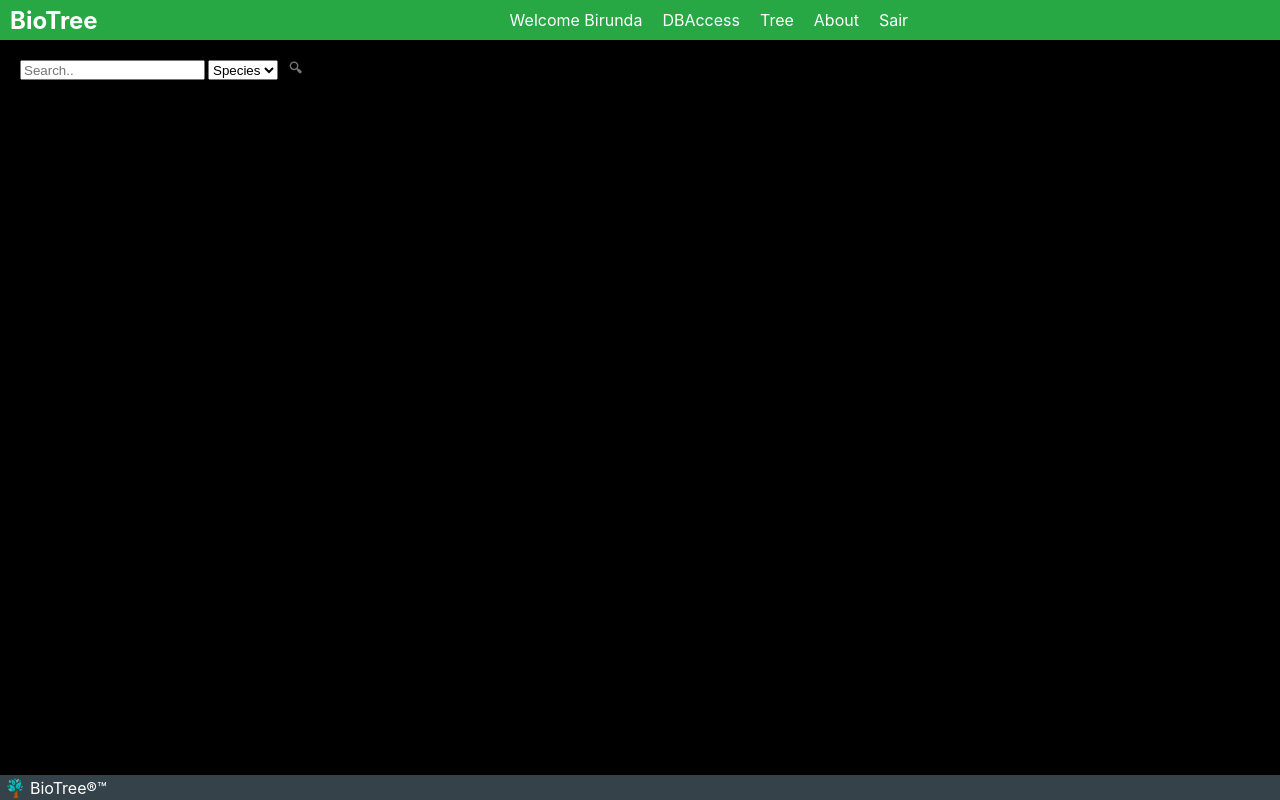
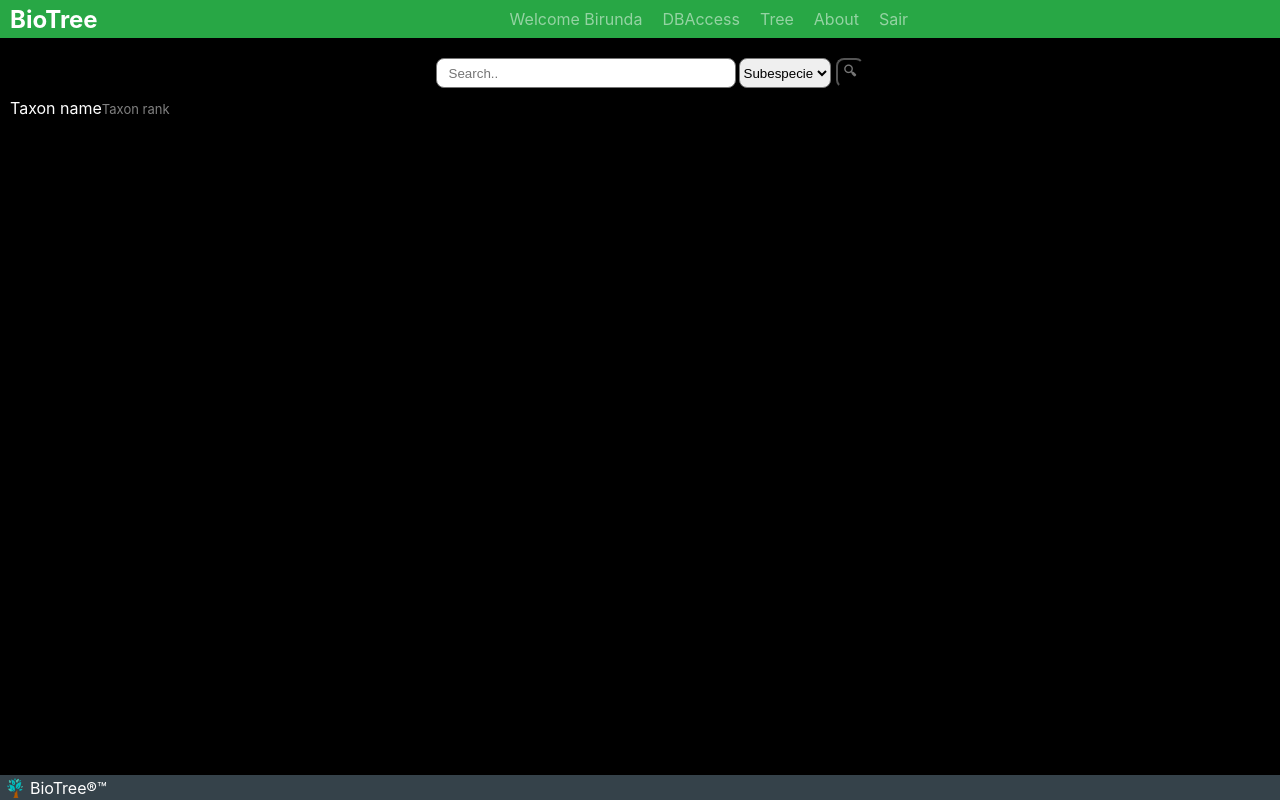
Before and after one commit to Birunda3000/BioTree-front-end, a React (Create React App) app in the folder bio_tree_front_end/: page / in a window 1280 px wide. Built offline with nearby package versions, Linux system fonts and the light colour scheme.

Commit message:
creating the search bar

```diff
--- a/bio_tree_front_end/src/App.css
+++ b/bio_tree_front_end/src/App.css
@@ -1,6 +1,8 @@
 .main {
     height: 100%;
+    width: 100%;
     background-color: black;
     display: flex;
+    flex-direction: column;
 
 }
--- a/bio_tree_front_end/src/App.js
+++ b/bio_tree_front_end/src/App.js
@@ -3,6 +3,7 @@ import './App.css';
 import Navbar from './components/navbar/navbar';
 import Footer from './components/footer/footer';
 import SearchBar from './components/search_bar/search_bar';
+import TaxonCard from './components/taxon_card/taxon_card';
 
 const App = () => {
   return (
@@ -10,6 +11,7 @@ const App = () => {
       <Navbar />
       <main className='main'>
         <SearchBar />
+        <TaxonCard />
       </main>
       <Footer />
     </>
--- a/bio_tree_front_end/src/components/navbar/navbar.css
+++ b/bio_tree_front_end/src/components/navbar/navbar.css
@@ -1,10 +1,12 @@
 /* navbar.css */
 
 .navbar {
+    position: relative;
     display: flex;
     align-items: center;
     background-color: #28a745;
     height: 5%;
+    min-height: 30px;
     width: 100%;
   }
   .navbar:hover {
@@ -18,26 +20,6 @@
     font-weight: bold;
     color: #fff;
   }
-  .navbar-brand::before {
-    transform: scaleX(0);
-    transform-origin: bottom right;
-  }
-  .navbar-brand:hover::before {
-    transform: scaleX(1);
-    transform-origin: bottom left;
-  }
-  .navbar-brand::before {
-    content: " ";
-    height: 100%;
-    max-width: 108px;
-    display: block;
-    position: absolute;
-    top: 0; right: 0; bottom: 0; left: 0;
-    inset: 0 0 0 0;
-    background: #031302;
-    z-index: -1;
-    transition: transform .3s ease;
-  }
 
   .nav-links {
     list-style: none;
@@ -49,13 +31,17 @@
 
   .nav-item {
     margin: 0;
+    /* color: #ffffff80; */
+
   }
 
   .nav-link {
+    opacity: 0.5;
     font-size: 16px;
     color: #fff;
     text-decoration: none;
+    transition: .1s;
   }
   .nav-link:hover {
-    color: #0c1f03;
+    opacity: 1;
   }
--- a/bio_tree_front_end/src/components/search_bar/search_bar.css
+++ b/bio_tree_front_end/src/components/search_bar/search_bar.css
@@ -1,18 +1,24 @@
 .search-bar{
+    --height: 30px;
     display: flex;
     align-items: center;
     justify-content: center;
-    height: 20px;
+    height: var(--height);
     margin: 20px 0px 0px 20px;
 }
 
 .search-text{
     height: 100%;
+    width: 300px;
+    padding-left: 12px;
+    border-radius: 8px;
+    border: 1px solid #757575;
 }
 
 .search-select{
     height: 100%;
     margin-left: 3px;
+    border-radius: 8px;
 }
 
 .search-button{
@@ -21,13 +27,14 @@
     justify-content: center;
     align-items: center;
     height: 100%;
-    border: unset;
+    /* border: unset; */
     color: #757575;
     cursor: pointer;
     font-weight: bold;
     margin-left: 5px;
     outline: none;
     transition: all 450ms cubic-bezier(0.23, 1, 0.32, 1) 0ms;
+    border-radius: 8px;
 }
 
 .search-button:hover{
--- a/bio_tree_front_end/src/components/search_bar/search_bar.js
+++ b/bio_tree_front_end/src/components/search_bar/search_bar.js
@@ -8,8 +8,9 @@ function SearchBar() {
                 <input className="search-text" type="text" placeholder="Search..">
                 </input>
                 <select className="search-select">
-                    <option value="name">Species</option>
-                    <option value="id">Gender</option>
+                    <option value="Subespecie">Subespecie</option>
+                    <option value="Species">Species</option>
+                    <option value="Gender">Gender</option>
                 </select>
                 <button className="search-button"
                 type="submit">🔍︎</button>
--- /dev/null
+++ b/bio_tree_front_end/src/components/taxon_card/taxon_card.css
@@ -0,0 +1,18 @@
+.taxon-card{
+    margin: 10px;
+    display: flex;
+}
+
+.taxon-card-header{
+    gap: 3px;
+}
+
+.taxon-name{
+    color: #fff;
+    font-size: big;
+}
+
+.taxon-commom-name{
+    color: grey;
+    font-size: small;
+}
--- /dev/null
+++ b/bio_tree_front_end/src/components/taxon_card/taxon_card.js
@@ -0,0 +1,17 @@
+import React from "react";
+import "./taxon_card.css";
+
+function TaxonCard() {
+    return (
+        <>
+            <div className="taxon-card">
+                <div className="taxon-card-header">
+                    <span className="taxon-name">Taxon name</span>
+                    <span className="taxon-commom-name">Taxon rank</span>
+                </div>
+            </div>
+        </>
+    )
+}
+
+export default TaxonCard;
--- a/bio_tree_front_end/src/index.css
+++ b/bio_tree_front_end/src/index.css
@@ -1,5 +1,4 @@
 body {
-  /* position: absolute; */
   margin: 0;
   font-family: -apple-system, BlinkMacSystemFont, 'Segoe UI', 'Roboto', 'Oxygen',
     'Ubuntu', 'Cantarell', 'Fira Sans', 'Droid Sans', 'Helvetica Neue',
@@ -10,6 +9,7 @@ body {
 
 #root{
   height: 100vh;
+  width: 100vw;
   display: flex;
   flex-direction: column;
 }
```
